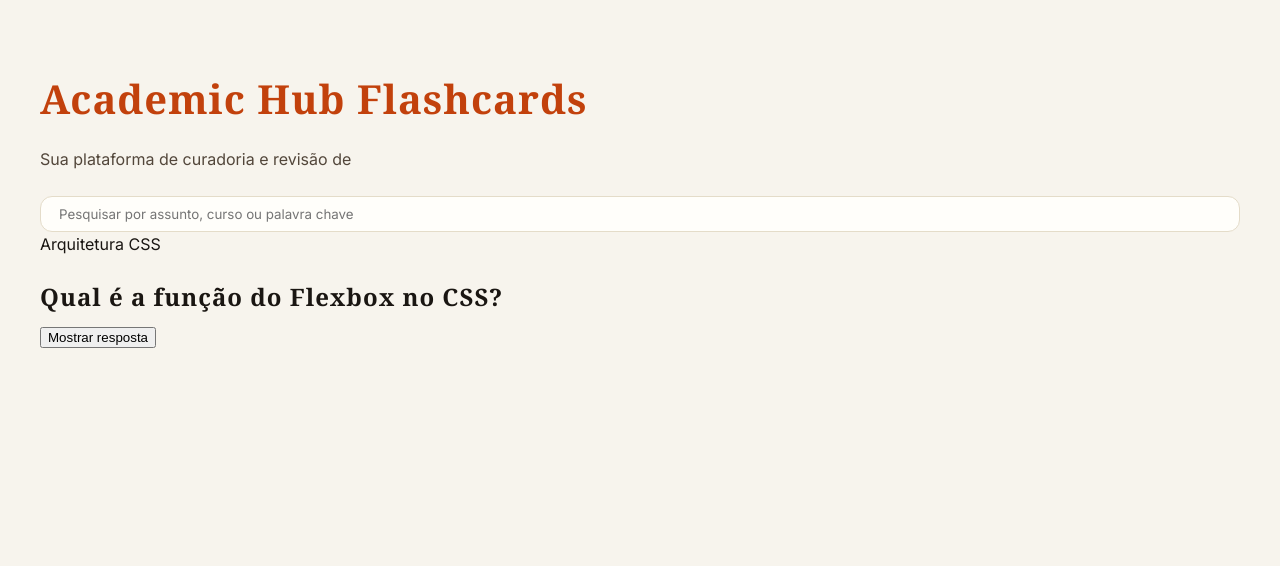
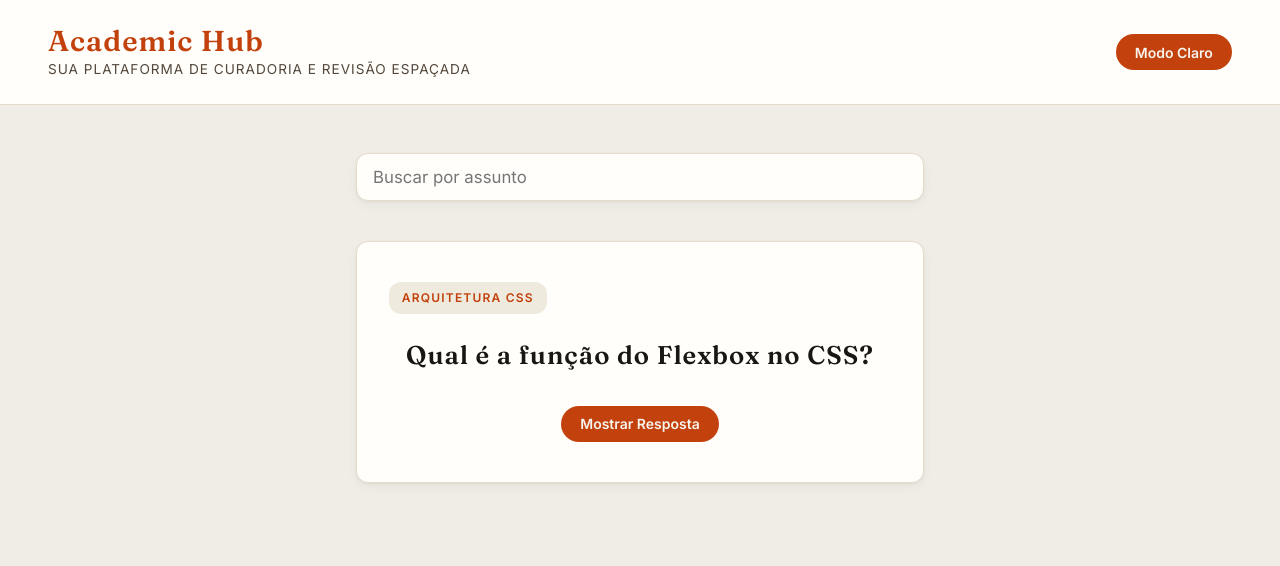
Before and after one commit to Rafa-Junior/academic-hub, a plain HTML site: page index.html in a window 1280 px wide. Drawn offline with Linux system fonts and the light colour scheme.

Commit message:
implementação do dark-mode e separação dos arquivos js na pasta

```diff
--- a/index.html
+++ b/index.html
@@ -1,67 +1,53 @@
-<!DOCTYPE html>
-<html lang="en">
+<!doctype html>
+<html lang="pt-BR">
   <head>
-    <meta charset="UTF-8">
-    <meta name="viewport" content="width=device-width, initial-scale=1.0">
-    <title>Stack Cards</title>
-    <link rel="stylesheet" href="style/styles.css">
-    <link rel="preconnect" href="https://fonts.googleapis.com">
-    <link rel="preconnect" href="https://fonts.gstatic.com" crossorigin>
-    <link href="https://fonts.googleapis.com/css2?family=Inter:ital,opsz,wght@0,14..32,100..900;1,14..32,100..900&display=swap" rel="stylesheet">
+    <link rel="preconnect" href="https://fonts.googleapis.com" />
+    <link rel="preconnect" href="https://fonts.gstatic.com" crossorigin />
+    <link
+      href="https://fonts.googleapis.com/css2?family=Fraunces:ital,opsz,wght@0,9..144,400;0,9..144,600&family=Inter:wght@400;500;600&display=swap"
+      rel="stylesheet"
+    />
+    <link rel="stylesheet" href="style/styles.css" />
+    <script src="main.js"></script>
+    <meta charset="UTF-8" />
+    <meta name="viewport" content="width=device-width, initial-scale=1.0" />
+    <title>Academic Hub</title>
+    <script src="script/script.js" defer></script>
+    <script src="script/init.js" defer></script>
+    <script src="script/darkMode.js" defer></script>
   </head>
   <body>
-    <!-- <header>
-        <div class="title">
-            <div class="logo">
-                <img src="" alt="">
+    <header class="app-header">
+      <div class="brand">
+        <h1>Academic Hub</h1>
+        <p>Sua plataforma de curadoria e revisão espaçada</p>
       </div>
-            <div class="text">
-                <h1>Stack Cards</h1>
-                <p>Revisão Inteligente</p>
+      <div class="header-actions">
+        <button
+          id="themeToggle"
+          class="btn-primary"
+          aria-label="Alternar Tema Escuro"
+          onclick="toggleTheme()"
+        >
+          Modo Claro
+        </button>
       </div>
-        </div>
-
-        <nav class="nav-principal">
-                <a href="">Ciência</a>
-                <a href="">Funcionalidades</a>
-                <a href="">Agente de IA</a>
-                <a href="">FAQ</a>
-        </nav>
-
-        <div class="butons">
-
-            <div>
-                <img src="" alt="">
-            </div>
-            <div>
-                <a href="">Entrar Grátis</a>
-            </div>
-
-        </div>
-    </header> -->
-
+    </header>
     <main class="container">
-        <header>
-            <h1>Academic Hub Flashcards</h1>
-            <p>Sua plataforma de curadoria e revisão de </p>
-        </header>
-
-        <section class="search-section">
+      <section class="search-section" aria-label="Pesquisa">
         <div class="search-container">
-                <input type="text" placeholder="Pesquisar por assunto, curso ou palavra chave" aria-label="Campo de pesquisa">
-
+          <input
+            type="text"
+            placeholder="Buscar por assunto"
+            aria-label="Campo de pesquisa"
+          />
         </div>
       </section>
-
       <article class="flashcard">
-            <span class="flashcard-category">
-                Arquitetura CSS
-            </span>
-            <h2 class="flashcard-question">
-                Qual é a função do Flexbox no CSS?
-            </h2>
-            <button class="btn-primary" aria-label="Mostrar resposta">
-                Mostrar resposta
+        <span class="flashcard-category"> Arquitetura CSS </span>
+        <h2 class="flashcard-question">Qual é a função do Flexbox no CSS?</h2>
+        <button class="btn-primary" aria-label="Mostrar resposta" >
+          Mostrar Resposta
         </button>
       </article>
     </main>
--- /dev/null
+++ b/script/darkMode.js
@@ -0,0 +1,12 @@
+function toggleTheme() {
+    const bodyElement = document.querySelector("body")
+    const themeButton = document.querySelector("#themeToggle")
+
+    bodyElement.classList.toggle("dark-mode")
+
+    if (bodyElement.classList.contains) {
+        themeButton.textContent = "Modo Escuro"
+    } else {
+        hemeButton.textContent = "Modo Claro"
+    }
+}
--- /dev/null
+++ b/script/init.js
@@ -0,0 +1,3 @@
+document.addEventListener("DOMContentLoaded", () => {
+
+})
--- a/style/styles.css
+++ b/style/styles.css
@@ -1,8 +1,7 @@
-
-
 :root {
+  --bg-page: #f0ede6; /* Fundo da tela inteira */
   --bg-primary: #f7f4ed;
---bg-secondary: #fffefa;
+  --bg-secondary: #fffefa; /* Fundo dos paineis e flashcards */
   --bg-tertiary: #efeade;
   --bg-elevated: #ffffff;
 
@@ -28,39 +27,67 @@
   --easy: #365314;
   --easy-soft: #eef5e3;
 
---font-display: 'Fraunces', Georgia, serif;
---font-body: 'Inter', -apple-system, BlinkMacSystemFont, sans-serif;
---font-mono: 'JetBrains Mono', 'Courier New', monospace;
+  --font-display: "Fraunces", Georgia, serif;
+  --font-body: "Inter", -apple-system, BlinkMacSystemFont, sans-serif;
 
---max-width: 1200px;
   --radius-sm: 6px;
   --radius-md: 12px;
   --radius-lg: 20px;
---shadow-sm: 0 1px 2px rgba(26, 22, 18, 0.04), 0 2px 4px rgba(26, 22, 18, 0.04);
---shadow-md: 0 4px 6px rgba(26, 22, 18, 0.05), 0 10px 15px rgba(26, 22, 18, 0.06);
---shadow-lg: 0 10px 20px rgba(26, 22, 18, 0.06), 0 20px 40px rgba(26, 22, 18, 0.08);
---shadow-card: 0 1px 3px rgba(26, 22, 18, 0.05), 0 4px 12px rgba(26, 22, 18, 0.04);
+
+  --shadow-md:
+    0 4px 6px rgba(26, 22, 18, 0.05), 0 10px 15px rgba(26, 22, 18, 0.06);
+  --shadow-card:
+    0 1px 3px rgba(26, 22, 18, 0.05), 0 4px 12px rgba(26, 22, 18, 0.04);
+
   --trans-fast: 150ms ease;
   --trans-medium: 280ms cubic-bezier(0.4, 0, 0.2, 1);
   --trans-slow: 500ms cubic-bezier(0.4, 0, 0.2, 1);
 }
 
+/* 2. CLASSE MODIFICADORA DE ESTADO (Dark Mode) */
+body.dark-mode {
+  --bg-page: #0a0a0a;
+  --bg-primary: #121212;
+  --bg-secondary: #1e1e1e;
+  --bg-tertiary: #2d2d2d;
+  --bg-elevated: #282828;
+
+  --text-primary: #f5f5f5;
+  --text-secondary: #b3b3b3;
+  --text-tertiary: #808080;
+  --text-inverse: #121212;
+
+  --border-subtle: #333333;
+  --border-medium: #4d4d4d;
+  --border-strong: #f5f5f5;
+
+  --accent: #e35a1f;
+  --accent-hover: #f77036;
+  --accent-soft: #3a1a0b;
+}
+
+/* 3. RESET BASE */
+* {
+  box-sizing: border-box;
+  margin: 0;
+  padding: 0;
+}
+
 body {
   font-family: var(--font-body);
-    background-color: var(--bg-primary);
+  background-color: var(--bg-page);
   color: var(--text-primary);
   line-height: 1.6;
-    padding: 2rem;
-    display: flex;
-    justify-content: center;
+
+  /* A transicao suave ao alterar o tema */
+  transition:
+    background-color var(--trans-medium),
+    color var(--trans-medium);
 }
 
-.container {
-    width: 100%;
-    height: 100%;
-}
-
-h1,h2,h3 {
+h1,
+h2,
+h3 {
   font-family: var(--font-display);
   font-weight: 600;
   letter-spacing: 1px;
@@ -77,19 +104,62 @@ p {
   margin-bottom: 1.5rem;
 }
 
+/* 4. ARQUITETURA DO HEADER (Full Width + Flexbox) */
+.app-header {
+  width: 100%;
+  background-color: var(--bg-secondary);
+  border-bottom: 1px solid var(--border-subtle);
+  padding: 1.5rem 3rem;
+  /* Flexbox habilitado */
+  display: flex;
+  justify-content: space-between; /* Afasta a marca para esquerda e o botao para direita */
+  align-items: center; /* Alinhamento vertical centralizado */
+  transition:
+    background-color var(--trans-medium),
+    border-color var(--trans-medium);
+  /* Mantendo o header fixo no topo (opcional para UX) */
+  position: sticky;
+  top: 0;
+  /* z-index: 100; sabe pq padeiro usa lápis na orelha?  */
+}
+
+.app-header .brand h1 {
+  font-size: 1.8rem;
+  color: var(--accent);
+  margin-bottom: 0; /* Anula a margem padrao no header */
+  line-height: 1.2;
+}
+
+.app-header .brand p {
+  font-size: 0.85rem;
+  margin-bottom: 0;
+  text-transform: uppercase;
+  letter-spacing: 1px;
+}
+
+/* 5. ESTRUTURA DO CONTEUDO PRINCIPAL */
+.container {
+  width: 100%;
+  max-width: 600px;
+  margin: 0 auto; /* Centraliza a coluna principal */
+  padding: 3rem 1rem;
+}
+
 .search-container {
   display: flex;
   align-items: center;
   background-color: var(--bg-secondary);
   border: 1px solid var(--border-subtle);
   border-radius: var(--radius-md);
-    padding: 0.5rem 1rem;
+  padding: 0.8rem 1rem;
+  margin-bottom: 2.5rem;
   transition: all var(--trans-fast);
+  box-shadow: var(--shadow-card);
 }
 
 .search-container:focus-within {
   border-color: var(--accent);
-    box-shadow: 0 0 0 3px var(--accent);
+  box-shadow: 0 0 0 3px var(--accent-soft);
 }
 
 .search-container input {
@@ -97,6 +167,87 @@ p {
   outline: none;
   width: 100%;
   font-family: var(--font-body);
-    font-size: ;
+  font-size: 1.05rem;
+  color: var(--text-primary);
   background: transparent;
 }
+
+/* 7. COMPONENTE FLASHCARD */
+.flashcard {
+  background-color: var(--bg-secondary);
+  border: 1px solid var(--border-subtle);
+  border-radius: var(--radius-md);
+  padding: 2.5rem 2rem;
+  box-shadow: var(--shadow-card);
+  margin-bottom: 2rem;
+  text-align: center;
+  transition:
+    background-color var(--trans-medium),
+    border-color var(--trans-medium);
+}
+
+.flashcard-category {
+  font-size: 0.75rem;
+  text-transform: uppercase;
+  letter-spacing: 0.1em;
+  color: var(--accent);
+  font-weight: 600;
+  margin-bottom: 1.5rem;
+  display: inline-block;
+  background-color: var(--bg-tertiary);
+  padding: 0.4rem 0.8rem;
+  border-radius: var(--radius-md);
+  display: flex;
+  align-items: start;
+  justify-content: start;
+  width: fit-content;
+}
+
+.flashcard-question {
+  font-size: 1.6rem;
+  line-height: 1.4;
+  margin-bottom: 2rem;
+  color: var(--text-primary);
+}
+
+/* 6. ELEMENTOS DE INTERFACE (Botao e Inputs) */
+.btn-primary {
+  display: inline-block;
+  background-color: var(--accent);
+  color: var(--text-inverse);
+  font-family: var(--font-body);
+  font-size: 0.875rem;
+  font-weight: 600;
+  padding: 0.6rem 1.2rem;
+  border: none;
+  border-radius: var(--radius-lg);
+  cursor: pointer;
+
+  transition:
+    background-color var(--trans-medium),
+    transform var(--trans-medium),
+    box-shadow var(--trans-medium);
+}
+
+.btn-primary:hover {
+  background-color: var(--accent-hover);
+  transform: translateY(-2px);
+  box-shadow: var(--shadow-md);
+}
+.btn-primary:active {
+  transform: translateY(0);
+  box-shadow: none;
+}
+.btn-primary:focus-visible {
+  outline: 2px solid var(--accent-hover);
+  outline-offset: 2px;
+}
+/* Responsividade Basica */
+/* @media (max-width: 600px) {
+  .app-header {
+    flex-direction: column;
+    gap: 1rem;
+    padding: 1.5rem;
+    text-align: center;
+  }
+} */
```
Also changed, not shown: script/main.js (added, +21 -0 lines), main.js (deleted). Lines whose indentation alone changed are shown as unchanged.
